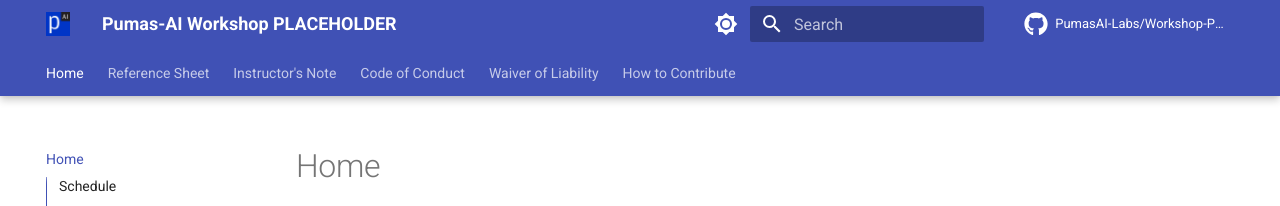
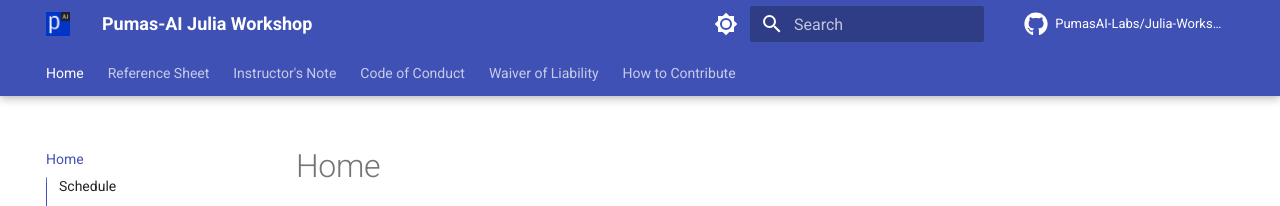
Before and after one commit to PumasAI-Labs/Julia-Workshop, an MkDocs documentation site: the page built from docs/index.md, in a window 1280 px wide. Shown: the top 206 px of the page. Built offline with MkDocs 1.6.1 and Material for MkDocs 9.7.7, drawn with Linux system fonts in a browser that asks for light colours; comment, search, counter and statistics services are not loaded.

Commit message:
Updated mkdocs.yml file

```diff
--- a/mkdocs.yml
+++ b/mkdocs.yml
@@ -1,7 +1,7 @@
 # yaml-language-server: $schema=https://squidfunk.github.io/mkdocs-material/schema.json
-site_name: Pumas-AI Workshop PLACEHOLDER
-repo_name: PumasAI-Labs/Workshop-PLACEHOLDER
-repo_url: https://github.com/PumasAI-Labs/Workshop-PLACEHOLDER
+site_name: Pumas-AI Julia Workshop
+repo_name: PumasAI-Labs/Julia-Workshop
+repo_url: https://github.com/PumasAI-Labs/Julia-Workshop
 copyright: Copyright &copy; 2023 Pumas-AI, Inc.
 plugins:
   - search
```
